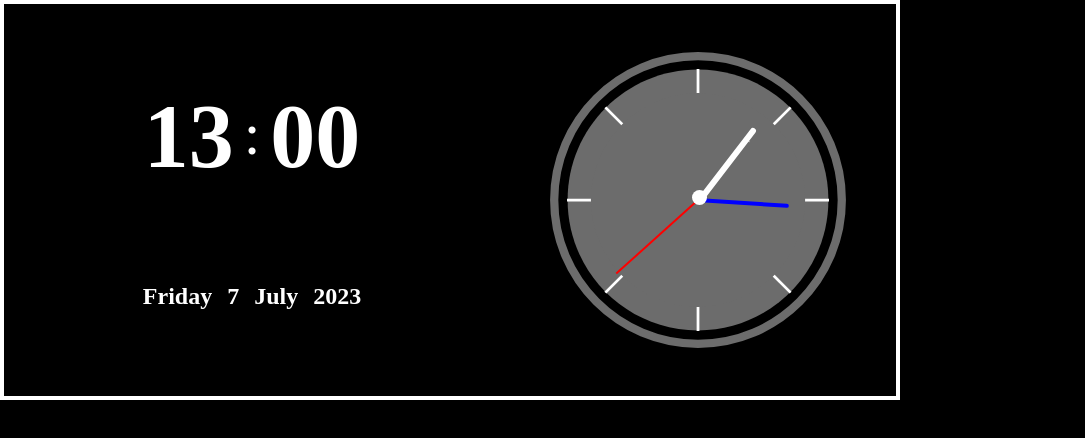
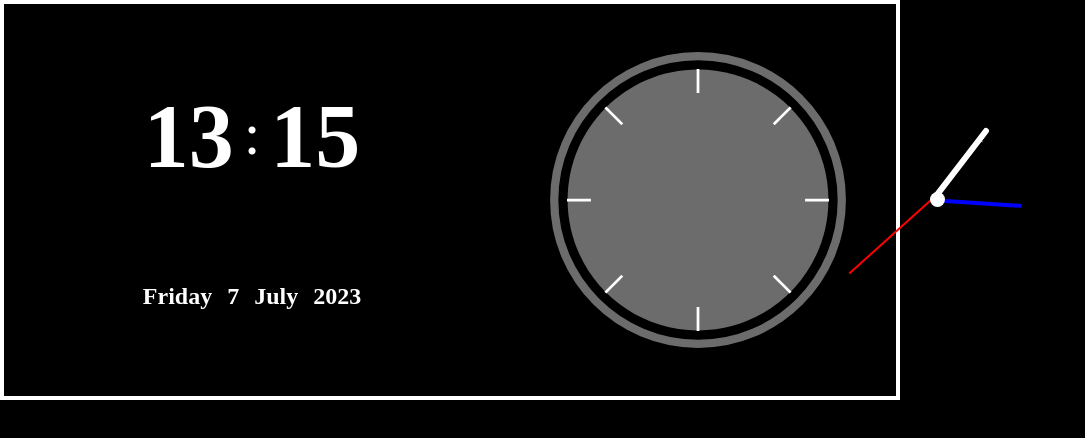
Before and after one commit to nuriarivasbotello/digital-clock, a website built with Vite: page src/index.html in a window 1280 px wide. Shown: the whole page, without its empty margins (0-1085 px from the left). Built offline with nearby package versions, Linux system fonts and the light colour scheme; some packages are replaced by stand-ins of ours.

Commit message:
finished

```diff
--- a/src/js/index.js
+++ b/src/js/index.js
@@ -50,9 +50,8 @@ setInterval(() => {
     } else {
       minutesElement.textContent = minutes;
     }
-    newTime();
   };
-
+  newTime(minutes);
   const secondsDeg = seconds * 6;
   secondsLineElement.style.transform = `rotate(${secondsDeg}deg)`;
   const minutesDeg = minutes * 6 + seconds / 10;
--- a/src/scss/blocks/line.scss
+++ b/src/scss/blocks/line.scss
@@ -1,6 +1,6 @@
 .line {
   position: absolute;
-  left: 697px;
+  left: 930px;
   top: 90px;
   margin: auto;
   &__second {
@@ -36,8 +36,8 @@
   position: absolute;
   width: 15px;
   height: 15px;
-  left: 692px;
-  top: 190px;
+  left: 930px;
+  top: 192px;
   z-index: 1;
   align-items: center;
   border-radius: 50%;
```
